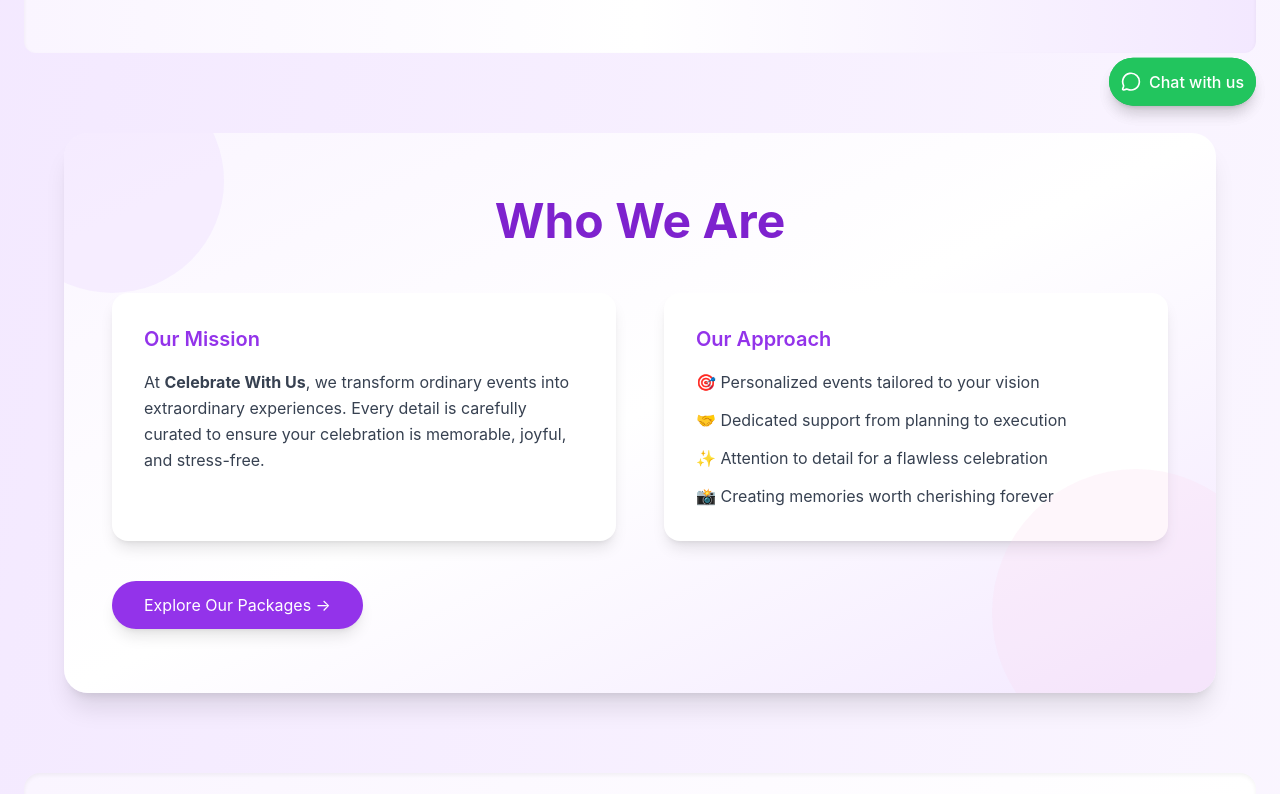
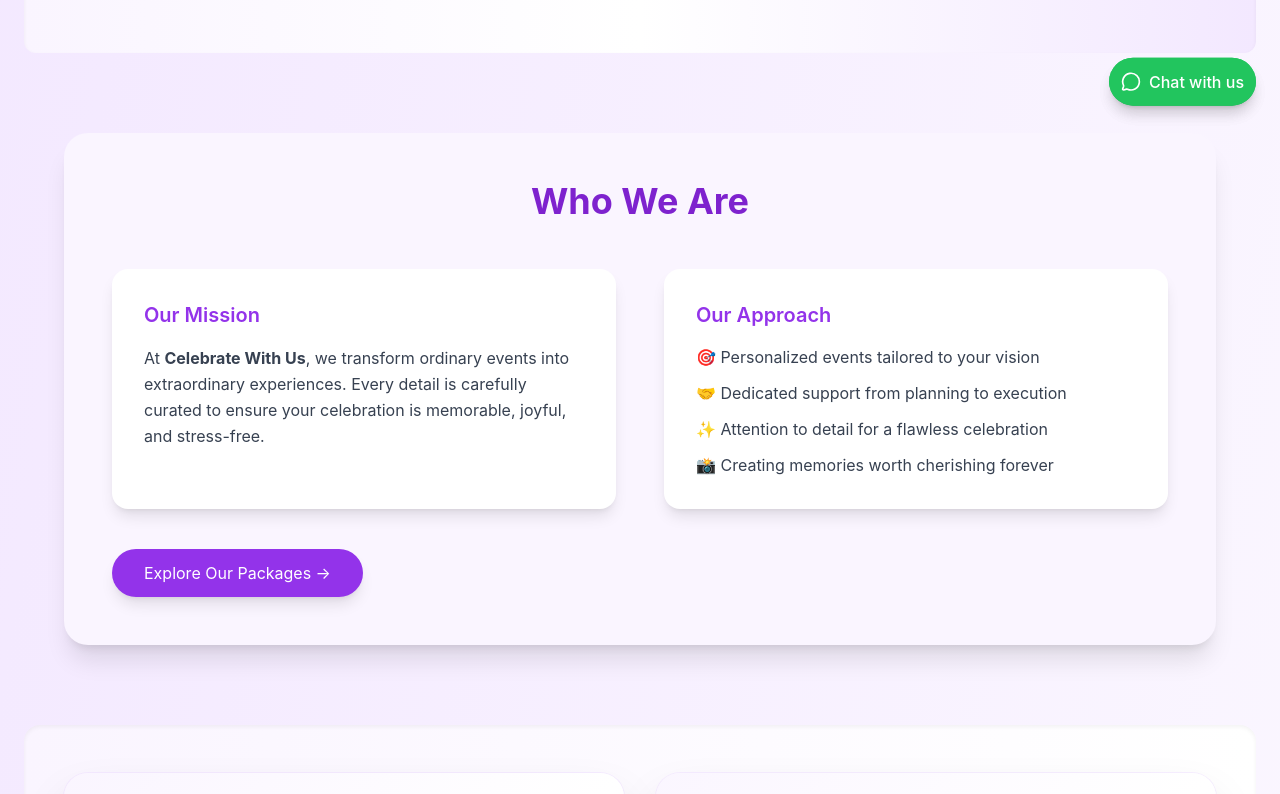
Before and after one commit to abhishekdevlooper/dreameventstudios-UI, a Next.js app: page / in a window 1280 px wide. Shown: the part 660-1454 px from the top of the page. Built offline with nearby package versions, Linux system fonts and the light colour scheme.

Commit message:
Vercel update done

```diff
--- a/components/WhoWeAre.tsx
+++ b/components/WhoWeAre.tsx
@@ -1,108 +1,77 @@
 "use client";
 
-import { useAnimation, useInView } from "framer-motion";
+import { useAnimation, useInView, motion } from "framer-motion";
 import { useRef, useEffect } from "react";
 import Link from "next/link";
-import {
-  MotionSection,
-  MotionH2,
-  MotionDiv,
-  MotionUl,
-  MotionLi,
-  MotionA,
-} from "./common/Motion";
 
 export default function WhoWeAre() {
-  const ref = useRef<HTMLElement>(null);
-  const inView = useInView(ref, { once: true, margin: "-50px" });
+  const ref = useRef(null);
+  const inView = useInView(ref, { margin: "-50px" });
   const controls = useAnimation();
 
   useEffect(() => {
     if (inView) controls.start("visible");
   }, [inView, controls]);
 
-  const listItem = {
-    hidden: { opacity: 0, x: 50 },
-    visible: { opacity: 1, x: 0, transition: { duration: 0.5 } },
+  const containerVariants = {
+    hidden: {},
+    visible: { transition: { staggerChildren: 0.2 } },
+  };
+
+  const itemVariants = {
+    hidden: { opacity: 0, y: 20 },
+    visible: { opacity: 1, y: 0, transition: { duration: 0.5 } },
   };
 
   return (
-    <MotionSection
+    <motion.section
       ref={ref}
-      className="relative max-w-6xl mx-auto my-20 px-6 md:px-12 py-16 rounded-3xl bg-gradient-to-br from-purple-50 via-white to-purple-100 dark:from-gray-900 dark:via-gray-800 dark:to-gray-900 shadow-xl overflow-hidden"
+      className="bg-purple-50 dark:bg-gray-900 max-w-6xl mx-auto my-20 p-12 rounded-3xl shadow-xl"
+      variants={containerVariants}
+      initial="hidden"
+      animate={controls}
     >
-      {/* Decorative Circles */}
-      <MotionDiv className="absolute -top-16 -left-16 w-56 h-56 bg-purple-200 rounded-full opacity-30 dark:bg-purple-700" />
-      <MotionDiv className="absolute -bottom-16 -right-16 w-72 h-72 bg-pink-200 rounded-full opacity-20 dark:bg-pink-700" />
-
-      {/* Heading */}
-      <MotionH2
-        className="text-4xl md:text-5xl font-bold text-center text-purple-700 dark:text-purple-300 mb-12"
-        initial={{ y: -20, opacity: 0 }}
-        animate={inView ? { y: 0, opacity: 1 } : {}}
-        transition={{ duration: 0.6 }}
+      <motion.h2
+        className="text-4xl font-bold text-center text-purple-700 dark:text-purple-300 mb-12"
+        variants={itemVariants}
       >
         Who We Are
-      </MotionH2>
+      </motion.h2>
 
-      <div className="grid md:grid-cols-2 gap-12">
-        {/* Mission Card */}
-        <MotionDiv
-          className="bg-white dark:bg-gray-800 rounded-2xl shadow-lg p-8"
-          initial={{ x: -50, opacity: 0 }}
-          animate={inView ? { x: 0, opacity: 1 } : {}}
-          transition={{ duration: 0.6 }}
-        >
-          <h3 className="text-xl font-semibold text-purple-600 dark:text-purple-400 mb-4">
-            Our Mission
-          </h3>
-          <p className="text-gray-700 dark:text-gray-300 leading-relaxed">
-            At <strong>Celebrate With Us</strong>, we transform ordinary events
-            into extraordinary experiences. Every detail is carefully curated to
-            ensure your celebration is memorable, joyful, and stress-free.
-          </p>
-        </MotionDiv>
+      <motion.div
+        className="grid md:grid-cols-2 gap-12"
+        variants={containerVariants}
+      >
+        <motion.div className="bg-white dark:bg-gray-800 rounded-2xl shadow-lg p-8" variants={itemVariants}>
+          <h3 className="text-xl font-semibold text-purple-600 dark:text-purple-400 mb-4">Our Mission</h3>
+          <p className="text-gray-700 dark:text-gray-300 leading-relaxed"> At <strong>Celebrate With Us</strong>, we transform ordinary events into extraordinary experiences. Every detail is carefully curated to ensure your celebration is memorable, joyful, and stress-free. </p>
+        </motion.div>
 
-        {/* Approach Card */}
-        <MotionDiv
-          className="bg-white dark:bg-gray-800 rounded-2xl shadow-lg p-8"
-          initial={{ x: 50, opacity: 0 }}
-          animate={inView ? { x: 0, opacity: 1 } : {}}
-          transition={{ duration: 0.6, delay: 0.2 }}
-        >
-          <h3 className="text-xl font-semibold text-purple-600 dark:text-purple-400 mb-4">
-            Our Approach
-          </h3>
-          <MotionUl
-            className="text-gray-700 dark:text-gray-300 space-y-3 leading-relaxed"
-            initial="hidden"
-            animate={controls}
-          >
+        <motion.div className="bg-white dark:bg-gray-800 rounded-2xl shadow-lg p-8" variants={itemVariants}>
+          <h3 className="text-xl font-semibold text-purple-600 dark:text-purple-400 mb-4">Our Approach</h3>
+          <motion.ul className="text-gray-700 dark:text-gray-300 space-y-3">
             {[
               "🎯 Personalized events tailored to your vision",
               "🤝 Dedicated support from planning to execution",
               "✨ Attention to detail for a flawless celebration",
               "📸 Creating memories worth cherishing forever",
-            ].map((item, index) => (
-              <MotionLi key={index} variants={listItem} transition={{ delay: index * 0.2 }}>
+            ].map((item, idx) => (
+              <motion.li key={idx} variants={itemVariants}>
                 {item}
-              </MotionLi>
+              </motion.li>
             ))}
-          </MotionUl>
-        </MotionDiv>
-      </div>
+          </motion.ul>
+        </motion.div>
+      </motion.div>
 
-      {/* Call to Action */}
       <Link href="/packages" passHref legacyBehavior>
-        <MotionA
-          className="mt-10 inline-block bg-purple-600 text-white px-8 py-3 rounded-full shadow-lg hover:bg-purple-700 transition-all duration-300 mx-auto"
-          initial={{ scale: 0.95, opacity: 0 }}
-          animate={inView ? { scale: 1, opacity: 1 } : {}}
-          transition={{ duration: 0.5, delay: 0.4 }}
+        <motion.a
+          className="mt-10 inline-block bg-purple-600 text-white px-8 py-3 rounded-full shadow-lg hover:bg-purple-700 mx-auto block text-center"
+          variants={itemVariants}
         >
           Explore Our Packages →
-        </MotionA>
+        </motion.a>
       </Link>
-    </MotionSection>
+    </motion.section>
   );
 }
--- a/pages/index.tsx
+++ b/pages/index.tsx
@@ -19,7 +19,13 @@ import MapContact from "@/components/MapContact";   // ✅ New
 import { motion } from "framer-motion";
 import AwardsSection from "@/components/AwardSection";
 import FAQSection from "@/components/FAQSection";
-import WhoWeAre from "@/components/WhoWeAre";
+import dynamic from "next/dynamic";
+// import WhoWeAre from "@/components/WhoWeAre";
+
+const WhoWeAre = dynamic(() => import("@/components/WhoWeAre"), {
+  ssr: false,
+});
+
 
 export default function Home() {
   return (
@@ -31,13 +37,19 @@ export default function Home() {
       />
 
       {/* === Hero + CTA === */}
-      <Hero />
+      <div><Hero /></div>
 
       {/* === Stats === */}
+      <div>
       <Stats />
+      </div>
+
 
       {/* === Who We Are === */}
-    <WhoWeAre/>
+      <div>
+      {/* Other sections/components */}
+      <WhoWeAre />
+    </div>
 
 
 
--- a/pages/packages/[slug].tsx
+++ b/pages/packages/[slug].tsx
@@ -33,7 +33,11 @@ type Props = {
 
 const PackageDetailPage = ({ pkg }: Props) => {
   if (!pkg) {
-    return <div className="text-center py-10 text-red-600">Package not found.</div>;
+    return (
+      <div className="text-center py-10 text-red-600">
+        Package not found.
+      </div>
+    );
   }
 
   return (
@@ -45,20 +49,36 @@ const PackageDetailPage = ({ pkg }: Props) => {
       />
 
       <div className="max-w-5xl mx-auto space-y-10">
-        {/* ✅ Use working Slideshow without props */}
-        <motion.div initial={{ opacity: 0 }} animate={{ opacity: 1 }} transition={{ duration: 0.5 }}>
+        {/* ✅ Working Slideshow */}
+        <motion.div
+          initial={{ opacity: 0 }}
+          animate={{ opacity: 1 }}
+          transition={{ duration: 0.5 }}
+        >
           <Slideshow />
         </motion.div>
 
-        <motion.div initial={{ y: 30, opacity: 0 }} animate={{ y: 0, opacity: 1 }} transition={{ delay: 0.3 }}>
+        <motion.div
+          initial={{ y: 30, opacity: 0 }}
+          animate={{ y: 0, opacity: 1 }}
+          transition={{ delay: 0.3 }}
+        >
           <DetailsPanel {...pkg} />
         </motion.div>
 
-        <motion.div initial={{ y: 30, opacity: 0 }} animate={{ y: 0, opacity: 1 }} transition={{ delay: 0.5 }}>
+        <motion.div
+          initial={{ y: 30, opacity: 0 }}
+          animate={{ y: 0, opacity: 1 }}
+          transition={{ delay: 0.5 }}
+        >
           <InclusionsList inclusions={pkg.inclusions} />
         </motion.div>
 
-        <motion.div initial={{ y: 30, opacity: 0 }} animate={{ y: 0, opacity: 1 }} transition={{ delay: 0.7 }}>
+        <motion.div
+          initial={{ y: 30, opacity: 0 }}
+          animate={{ y: 0, opacity: 1 }}
+          transition={{ delay: 0.7 }}
+        >
           <ReviewList reviews={pkg.reviews} />
         </motion.div>
 
@@ -81,16 +101,7 @@ export const getServerSideProps: GetServerSideProps = async (context) => {
   const slug = context.params?.slug as string;
 
   try {
-    const res = await fetch(`http://localhost:8000/api/packages/${slug}`);
-    if (res.ok) {
-      const data = await res.json();
-      return { props: { pkg: data } };
-    }
-  } catch (error) {
-    console.error("Backend not available, using local JSON fallback.");
-  }
-
-  try {
+    // ✅ Use only local JSON to avoid localhost fetch on Vercel
     const filePath = path.join(process.cwd(), "public", "data", "packages.json");
     const fileData = fs.readFileSync(filePath, "utf-8");
     const packages: Package[] = JSON.parse(fileData);
```
